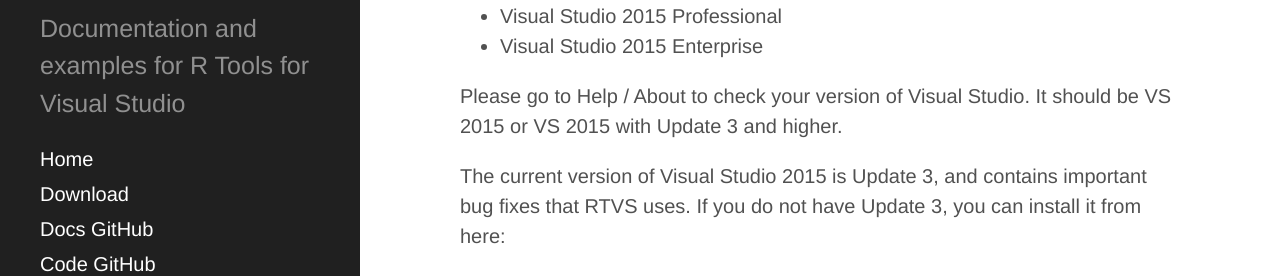
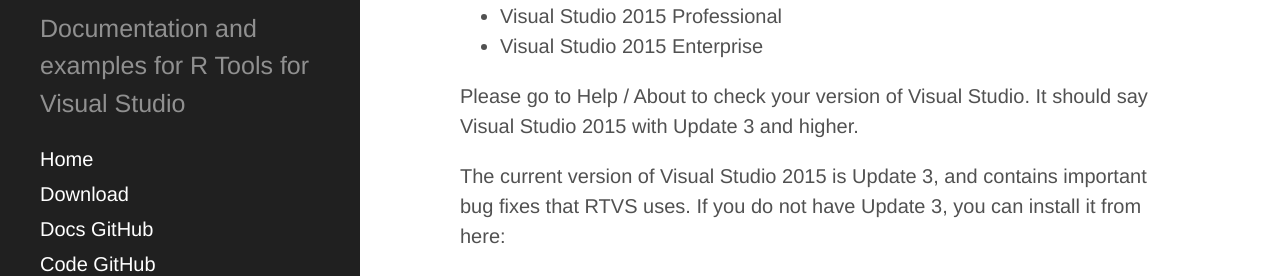
Before and after one commit to microsoft/RTVS-docs, a Jekyll site: the page built from installation.md, in a window 1280 px wide and 900 px high. Shown: the part 463-739 px from the top of the window. Built offline with Jekyll 4.4.1, drawn with Linux system fonts in a browser that asks for light colours.

Commit message:
Edits to visual studio about box check

```diff
--- a/installation.md
+++ b/installation.md
@@ -18,8 +18,8 @@
 * Visual Studio 2015 Professional
 * Visual Studio 2015 Enterprise
 
-Please go to Help / About to check your version of Visual Studio.  It should be
-VS 2015 or VS 2015 with Update 3 and higher.
+Please go to Help / About to check your version of Visual Studio. It should say
+Visual Studio 2015 with Update 3 and higher.
 
 The current version of Visual Studio 2015 is Update 3, and contains important
 bug fixes that RTVS uses. If you do not have Update 3, you can install it from
```
